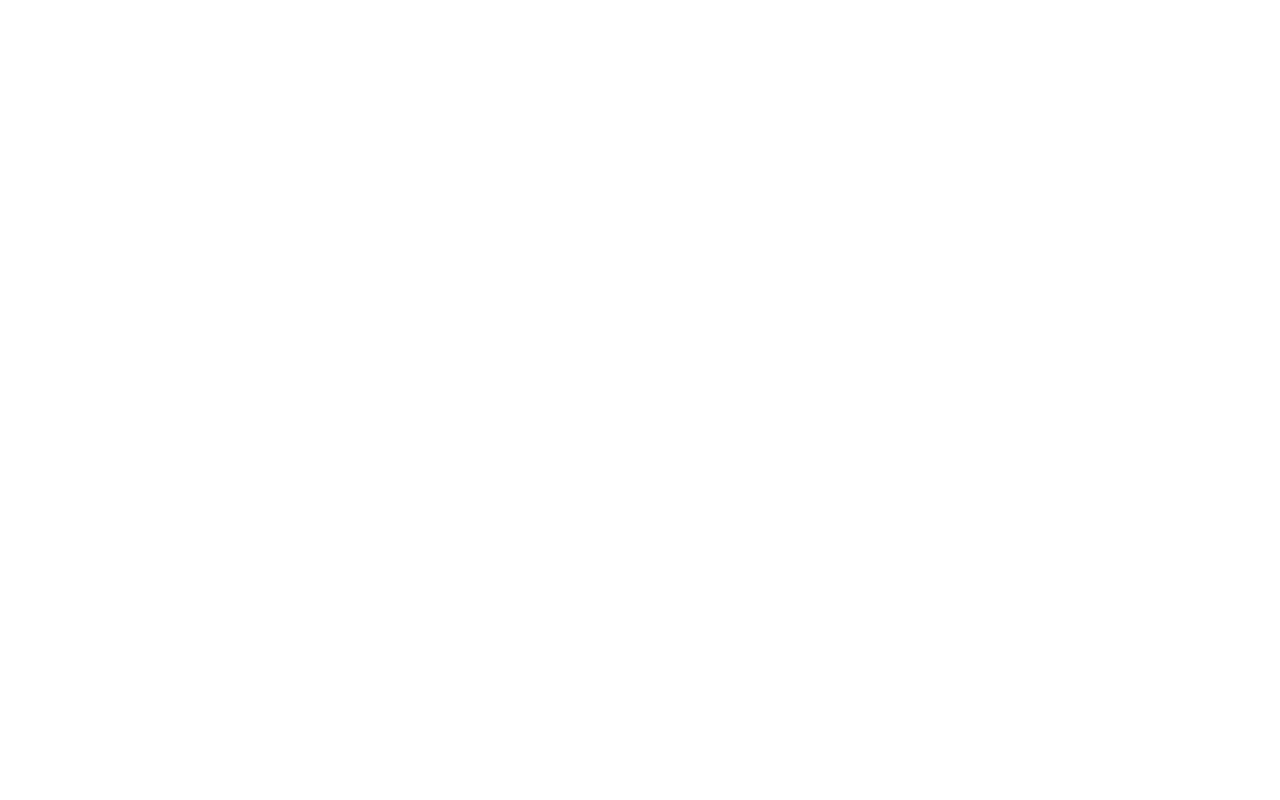
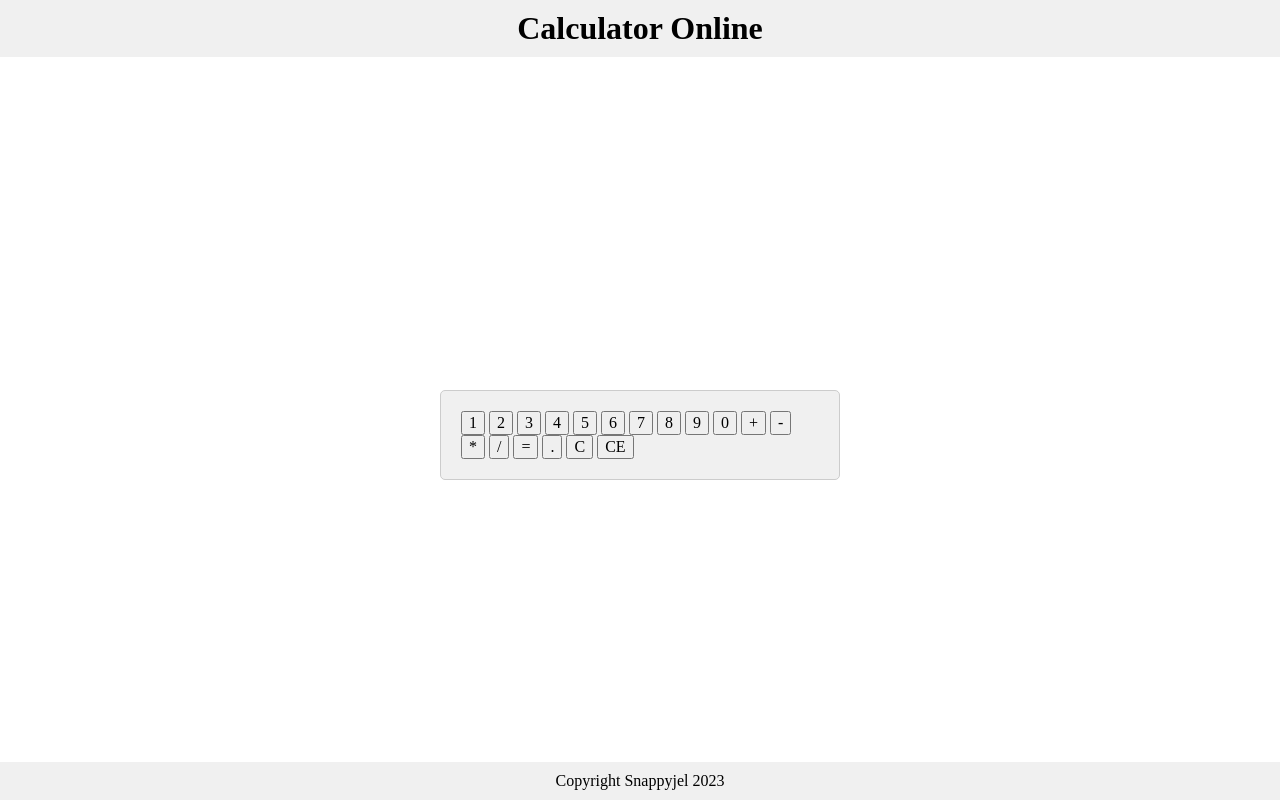
Before and after one commit to mjelloDev/calculator-app, a plain HTML site: page index.html in a window 1280 px wide. Drawn offline with Linux system fonts and the light colour scheme.

Commit message:
Create basic styling for the app

```diff
--- a/app.js
+++ b/app.js
@@ -6,7 +6,7 @@ function add(a, b) {
   return a + b;
 }
 
-function substract(a, b) {
+function subtract(a, b) {
   return a - b;
 }
 
--- a/index.html
+++ b/index.html
@@ -7,5 +7,37 @@
     <link rel="stylesheet" href="style.css" />
     <title>Calculator App</title>
   </head>
-  <body></body>
+  <body>
+    <div class="header">
+      <h1>Calculator Online</h1>
+    </div>
+    <div class="container">
+      <div class="calculator-body">
+        <div class="result"></div>
+        <div class="operands">
+          <button>1</button>
+          <button>2</button>
+          <button>3</button>
+          <button>4</button>
+          <button>5</button>
+          <button>6</button>
+          <button>7</button>
+          <button>8</button>
+          <button>9</button>
+          <button>0</button>
+          <button>+</button>
+          <button>-</button>
+          <button>*</button>
+          <button>/</button>
+          <button>=</button>
+          <button>.</button>
+          <button>C</button>
+          <button>CE</button>
+        </div>
+      </div>
+    </div>
+    <div class="footer">
+      <p>Copyright Snappyjel 2023</p>
+    </div>
+  </body>
 </html>
--- a/style.css
+++ b/style.css
@@ -0,0 +1,75 @@
+/*CSS RESET */
+
+* {
+  margin: 0;
+  box-sizing: border-box;
+}
+
+input,
+button,
+textarea,
+select {
+  font: inherit;
+}
+
+p,
+h1,
+h2,
+h3,
+h4,
+h5,
+h6 {
+  overflow-wrap: break-word;
+}
+
+/*-----------HEADER-----------*/
+
+.header {
+  position: fixed; /* Position the header element */
+  top: 0; /* Position the header at the top of the page */
+  left: 0;
+  width: 100%;
+  background-color: #f0f0f0;
+  padding: 10px;
+  text-align: center;
+}
+
+/*-----------MAIN CONTENT-----------*/
+
+body {
+  display: flex;
+  flex-direction: column;
+  justify-content: center; /* Center content vertically */
+  align-items: center; /* Center content horizontally */
+  min-height: 100vh;
+  margin: 0;
+  padding-top: 20px; /* Add padding to the top of the body */
+}
+
+.calculator-body {
+  display: flex;
+  flex-direction: column;
+  align-items: center; /* Center calculator content horizontally */
+  padding: 20px;
+  border: 1px solid #ccc;
+  border-radius: 5px;
+  background-color: #f0f0f0;
+  max-width: 400px;
+  margin-top: 50px; /* Add margin to create space below the header */
+}
+
+.result {
+  background-color: bisque;
+}
+
+/*-----------FOOTER-----------*/
+
+.footer {
+  position: fixed;
+  bottom: 0;
+  left: 0;
+  width: 100%;
+  background-color: #f0f0f0;
+  padding: 10px;
+  text-align: center;
+}
```
